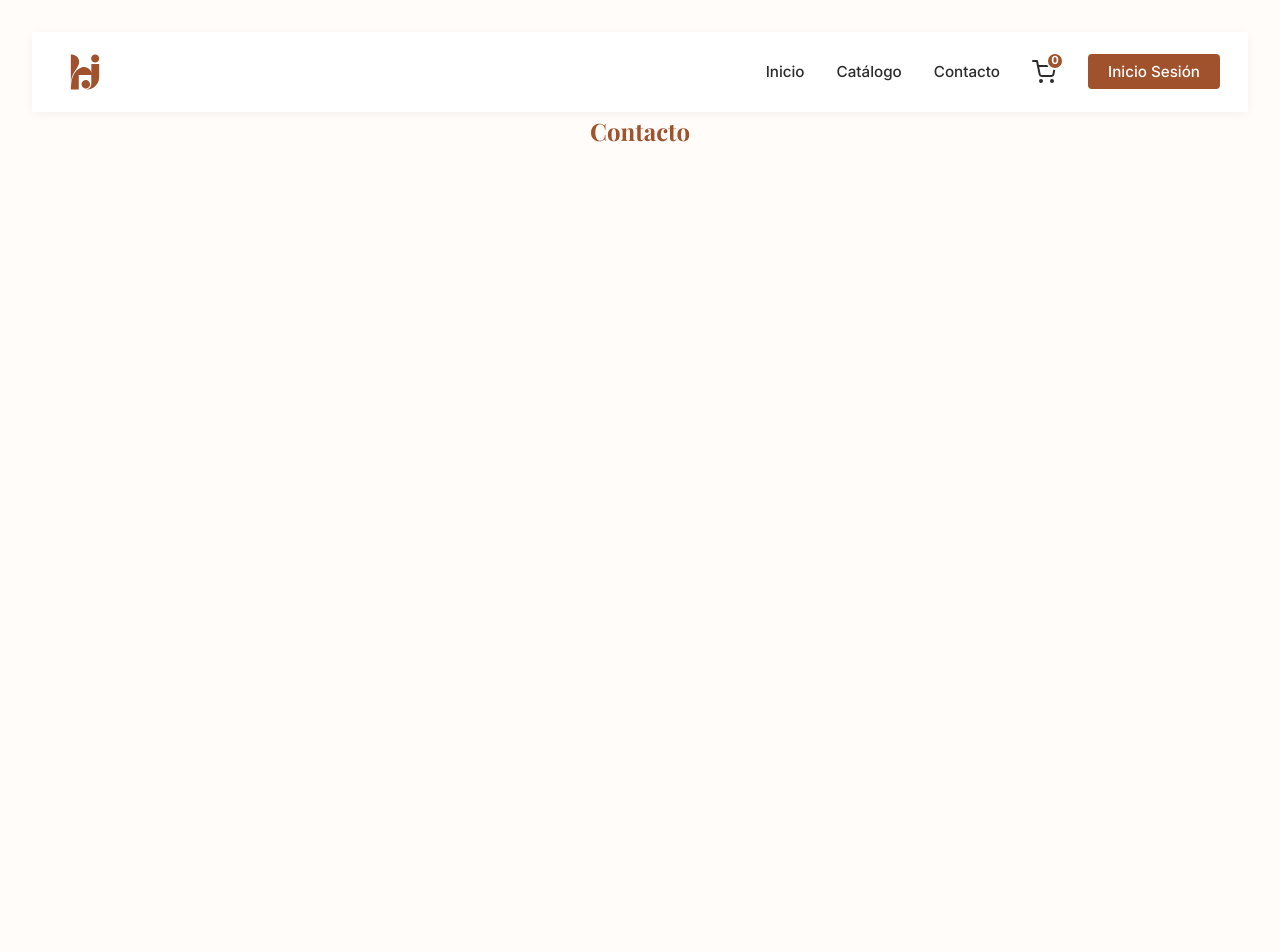
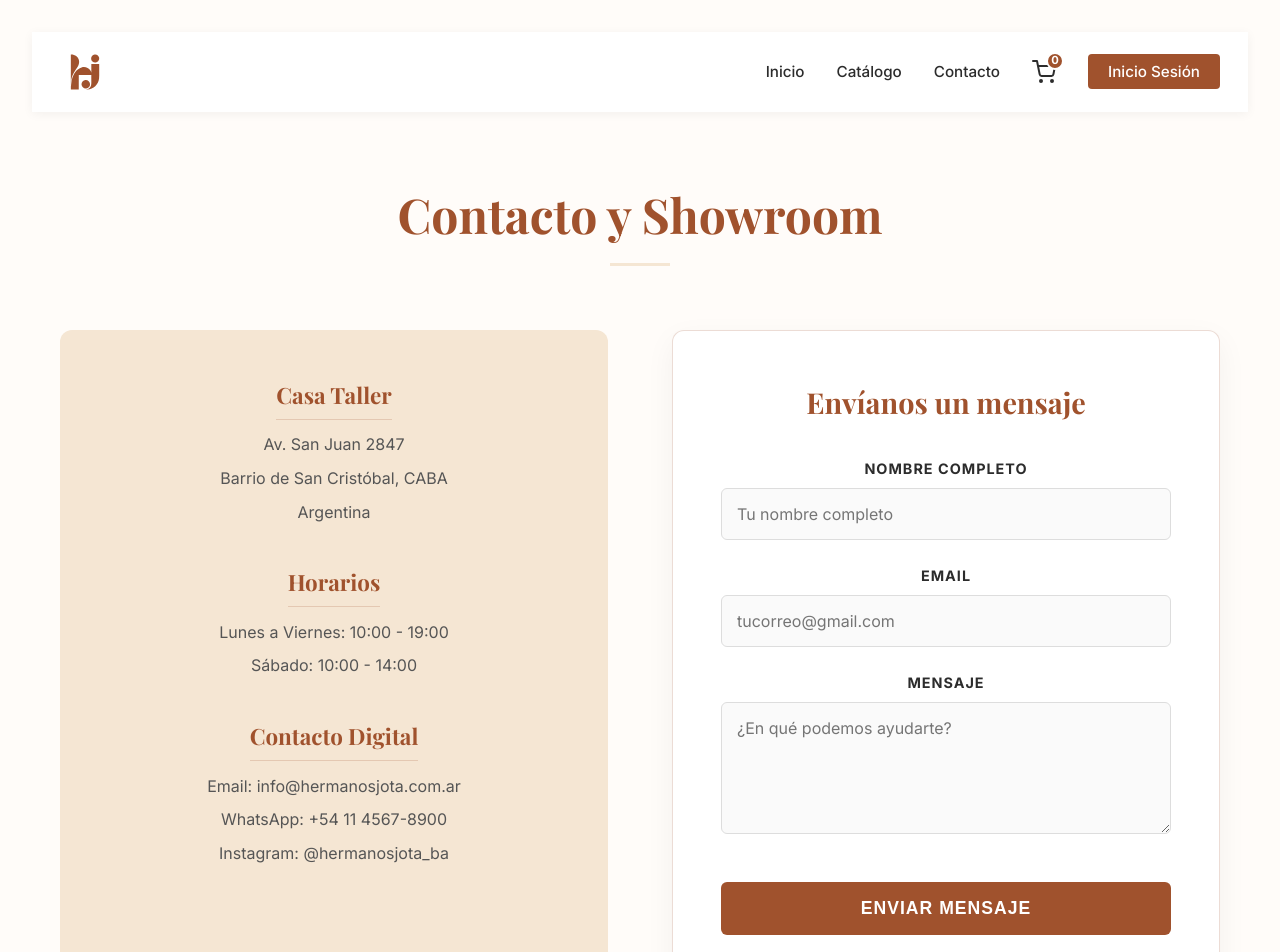
Before and after one commit to meliochat/Muebleria-Hermanos-Jota, a React (Vite) app in the folder client/: page /contacto in a window 1280 px wide. Shown: the top 952 px of the page. Before the commit the page ends 800 px from the top, so only its background shows below. Built offline with nearby package versions, Linux system fonts and the light colour scheme; a web font is replaced by a local one.

Commit message:
ft: cambio en el estilo de la pagina de contacto

```diff
--- a/client/src/App.jsx
+++ b/client/src/App.jsx
@@ -4,6 +4,7 @@ import Home from './pages/Home.jsx';
 import Catalogo from './pages/Catalogo.jsx';
 import ProductDetail from './pages/ProductDetail.jsx';
 import CartPage from './pages/CartPage.jsx';
+import ContactPage from './pages/ContactPage.jsx';
 import './App.css';
 
 function App(){
@@ -15,7 +16,7 @@ function App(){
         <Route path="/productos" element={<Catalogo />} />
         <Route path="/productos/:id" element={<ProductDetail />} />
         <Route path="/carrito" element={<CartPage />} />
-        <Route path="/contacto" element={<h2>Contacto</h2>} />
+        <Route path="/contacto" element={<ContactPage />} />
         <Route path="/login" element={<h2>Inicio Sesión</h2>} />
       </Routes>
     </>
--- a/client/src/pages/ContactPage.css
+++ b/client/src/pages/ContactPage.css
@@ -1,93 +1,156 @@
-.contact-container{
-    padding: 3rem 20px;
+.contact-container {
+    padding: 4rem 20px;
+    max-width: 1200px;
+    margin: 0 auto;
+    min-height: 80vh;
 }
 
-.contact-title{
+.contact-title {
     font-family: var(--font-titulo);
     color: var(--color-siena);
-    font-size: 2.5rem;
+    font-size: 3rem;
     text-align: center;
-    margin-bottom: 3rem;
+    margin-bottom: 4rem;
+    position: relative;
 }
 
-.contact-grid{
-    display: grid;
-    grid-template-columns: 1fr 1 fr;
-    gap: 4rem;
-    max-width: 1000px;
-    margin: 0 auto;
+.contact-title::after {
+    content: '';
+    display: block;
+    width: 60px;
+    height: 3px;
+    background-color: var(--color-alabastro);
+    margin: 10px auto 0;
 }
 
-.contact-info{
-    background-color: var(--color-alabastro);
-    padding: 2.5rem;
-    border-radius: 8px;
+.contact-grid {
+    display: grid;
+    grid-template-columns: 1fr 1fr;
+    gap: 4rem;
+    align-items: start;
 }
 
-.info-block{
-    margin-bottom: 2rem;
+.contact-info {
+    background-color: var(--color-alabastro);
+    padding: 3rem;
+    border-radius: 12px;
+    height: 100%;
 }
 
-.info-block h3{
-    color: var(--color-siena);
-    font-size: 1.2rem;
-    margin-bottom: 0.5rem;
+.info-block {
+    margin-bottom: 2.5rem;
 }
 
-.info-block p{
-    color: #555;
-    margin-bottom: 0.3rem;
+.info-block:last-child {
+    margin-bottom: 0;
 }
 
-.contact-form h3{
-    margin-bottom: 1.5rem;
-    color: var(--color-texto);
+.info-block h3 {
+    font-family: var(--font-titulo);
+    color: var(--color-siena);
+    font-size: 1.4rem;
+    margin-bottom: 0.8rem;
+    border-bottom: 1px solid rgba(160, 82, 45, 0.2);
+    padding-bottom: 5px;
+    display: inline-block;
 }
 
-.form-group{
-    margin-bottom: 1.5rem;
+.info-block p {
+    color: #555;
+    font-size: 1rem;
+    margin-bottom: 0.5rem;
+    line-height: 1.6;
 }
 
-.form-group label{
+.contact-form {
+    background-color: #fff;
+    padding: 3rem;
+    border-radius: 12px;
+    border: 1px solid rgba(160, 82, 45, 0.2);
+    box-shadow: 0 10px 30px rgba(0,0,0,0.05);
+}
+
+.contact-form h3 {
+    font-family: var(--font-titulo);
+    color: var(--color-siena);
+    font-size: 1.8rem;
+    margin-bottom: 2rem;
+    text-align: center;
+}
+
+.form-group {
+    margin-bottom: 1.5rem;
+    width: 100%;
+}
+
+.form-group label {
     display: block;
     font-size: 0.9rem;
     font-weight: 600;
     margin-bottom: 0.5rem;
-    color: #666;
+    color: var(--color-texto);
+    text-transform: uppercase;
+    letter-spacing: 1px;
 }
 
 .form-group input,
-.form-group textarea{
+.form-group textarea {
     width: 100%;
-    padding: 10px;
+    padding: 15px;
     border: 1px solid #ddd;
-    border-radius: 4px;
+    border-radius: 6px;
     font-family: var(--font-cuerpo);
+    font-size: 1rem;
+    background-color: #fafafa;
+    transition: all 0.3s ease;
+    box-sizing: border-box;
 }
 
 .form-group input:focus,
-.form-group textarea:focus{
+.form-group textarea:focus {
     outline: none;
     border-color: var(--color-siena);
+    background-color: #fff;
+    box-shadow: 0 0 0 4px rgba(160, 82, 45, 0.1);
 }
 
-.btn-send{
+.btn-send {
+    width: 100%;
     background-color: var(--color-siena);
     color: white;
     border: none;
-    padding: 12px 30px;
-    border-radius: 4px;
+    padding: 16px;
+    font-size: 1.1rem;
+    font-weight: 600;
+    border-radius: 6px;
     cursor: pointer;
-    font-weight: 600;
-    transition: background 0.3s;
+    transition: background-color 0.3s, transform 0.2s;
+    margin-top: 1rem;
+    text-transform: uppercase;
+    letter-spacing: 1px;
 }
 
-.btn-send:hover{
+.btn-send:hover {
     background-color: #8a4524;
+    transform: translateY(-2px);
 }
 
-@media (max-width: 768px){
-    .contact-grid{
+
+@media (max-width: 900px) {
+    .contact-grid {
         grid-template-columns: 1fr;
+        gap: 3rem;
+    }
+
+    .contact-container {
+        padding: 2rem 20px;
+    }
+
+    .contact-title {
+        font-size: 2.2rem;
+    }
+
+    .contact-form, .contact-info {
+        padding: 2rem;
     }
 }
--- a/client/src/pages/ContactPage.jsx
+++ b/client/src/pages/ContactPage.jsx
@@ -1,4 +1,4 @@
-import './CartPage.css';
+import './ContactPage.css';
 
 const ContactPage = () => {
     return (
```
